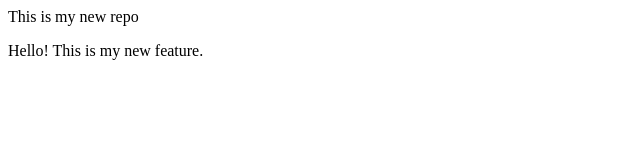
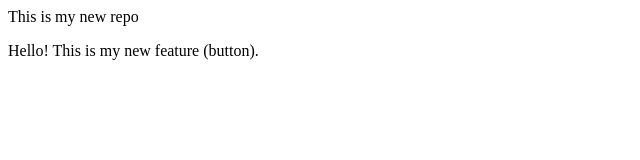
Before and after one commit to VanshikaJain-gt/Local-Repo, a plain HTML site: page index.html in a window 1280 px wide. Shown: the full height of the page, 0-640 px from the left. Drawn offline with Linux system fonts and the light colour scheme.

```diff
--- a/index.html
+++ b/index.html
@@ -1,4 +1,4 @@
 <p>This is my new repo</p>
 <p>
-    Hello! This is my new feature.
+    Hello! This is my new feature (button).
 </p>
```
